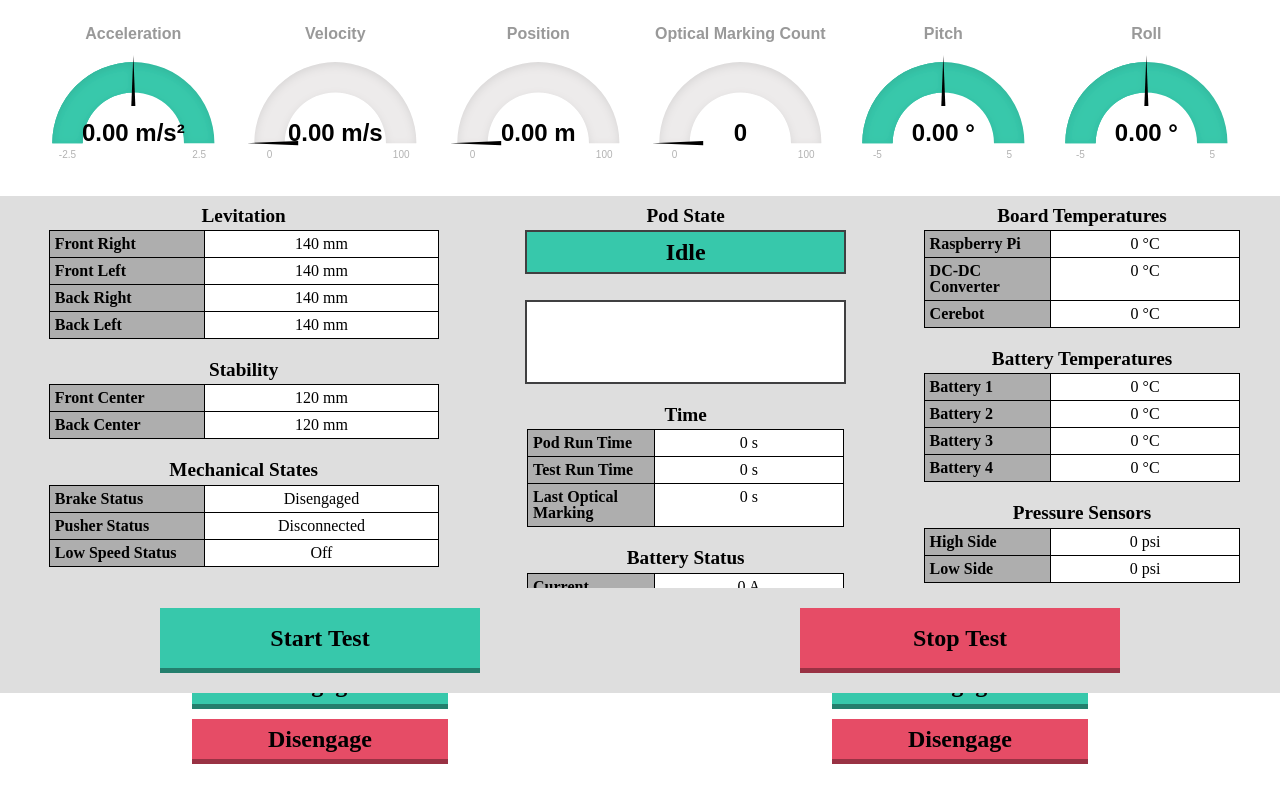
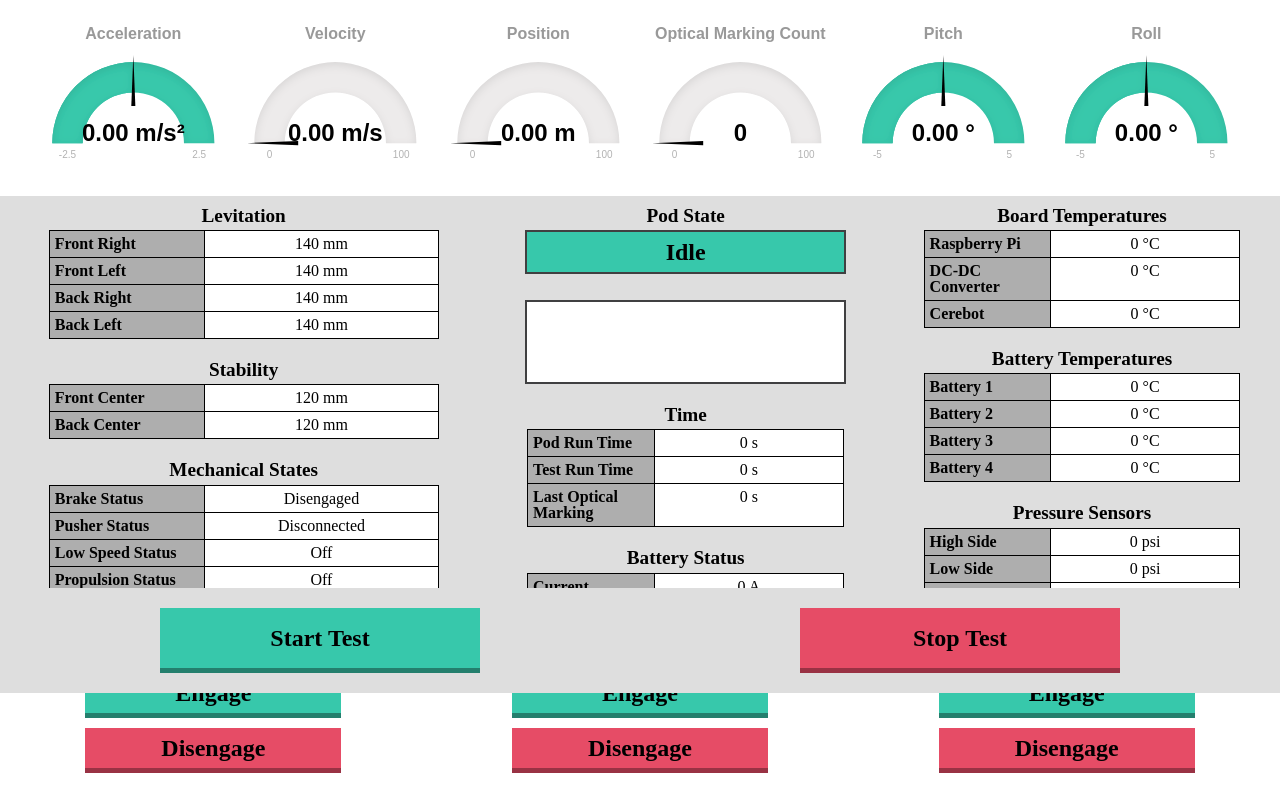
Before and after one commit to mritzing/SensorSled, an Electron app: page VHYPER-GUI/app/index.html in a window 1280 px wide. Shown: the part 107-900 px from the top of the page. Drawn offline with Linux system fonts and the light colour scheme; no server answers.

Commit message:
added control buttons

```diff
--- a/VHYPER-GUI/app/css/style.css
+++ b/VHYPER-GUI/app/css/style.css
@@ -201,14 +201,14 @@ body {
 
 .controls_column {
 	display: table-cell;
-	width: 50%;
+	width: 33%;
 	text-align: center;
 	margin: 0;
 	padding: 0;
 }
 
 .control_button {
-	width: 40%;
+	width: 60%;
 	height: 40px;
 	line-height: 40px;
 	margin: 10px auto;
--- a/VHYPER-GUI/app/index.html
+++ b/VHYPER-GUI/app/index.html
@@ -72,6 +72,10 @@
 					<tr>
 						<th>Low Speed Status</th>
 						<td><span id="low_speed_status">Off</span></td>
+					</tr>
+					<tr>
+						<th>Propulsion Status</th>
+						<td><span id="propulsion_status">Off</span></td>
 					</tr>
 				</table>
 			</div>
@@ -157,6 +161,10 @@
 						<th>Low Side</th>
 						<td><span id="pressure_low">0</span> psi</td>
 					</tr>
+					<tr>
+						<th>Propulsion</th>
+						<td><span id="propulsion_pressure">0</span> psi</td>
+					</tr>
 				</table>
 			</div>
 		</div>
@@ -166,6 +174,13 @@
 				<div>
 					<div id="brakes_on_button" class="control_button button_green">Engage</div>
 					<div id="brakes_off_button" class="control_button button_red">Disengage</div>
+				</div>
+			</div>
+			<div class="controls_column">
+				<h1>Propulsion</h1>
+				<div>
+					<div id="propulsion_on_button" class="control_button button_green">Engage</div>
+					<div id="propulsion_off_button" class="control_button button_red">Disengage</div>
 				</div>
 			</div>
 			<div class="controls_column">
--- a/VHYPER-GUI/app/js/control.js
+++ b/VHYPER-GUI/app/js/control.js
@@ -183,6 +183,7 @@ client.on('data', function(data) {
 		statePackage['pusher_status'] = u8[7];
 		statePackage['brake_status'] = u8[8];
 		statePackage['low_speed_status'] = u8[9];
+		statePackage['propulsion_status'] = u8[10];
 
 		gagePackage['acc_x'] = (i16[0] / 100).toFixed(2);
 		gagePackage['vel_x'] = (i16[3] / 100).toFixed(2);
@@ -206,6 +207,7 @@ client.on('data', function(data) {
 		tablePackage['back_left'] = (u16[19] / 100).toFixed(2);
 		tablePackage['pressure_high'] = u16[20];
 		tablePackage['pressure_low'] = u16[21];
+		tablePackage['propulsion_pressure'] = u16[21];
 		tablePackage['raspberry_pi'] = (u16[25] / 10).toFixed(1);
 		tablePackage['dc_dc_converter'] = (u16[26] / 10).toFixed(1);
 		tablePackage['cerebot'] = (u16[27] / 10).toFixed(1);
@@ -254,3 +256,11 @@ document.getElementById('start_test').addEventListener('click', function() {
 document.getElementById('stop_test').addEventListener('click', function() {
 	client.write(new Buffer([0xAA, 0x55, 0x00, 0x01, 0x01, 0x00, 0x31]));
 }, false);
+
+document.getElementById('propulsion_on_button').addEventListener('click', function() {
+	client.write(new Buffer([0xAA, 0x55, 0x00, 0x01, 0x01, 0x00, 0x40]));
+}, false);
+
+document.getElementById('propulsion_off_button').addEventListener('click', function() {
+	client.write(new Buffer([0xAA, 0x55, 0x00, 0x01, 0x01, 0x00, 0x41]));
+}, false);
```
